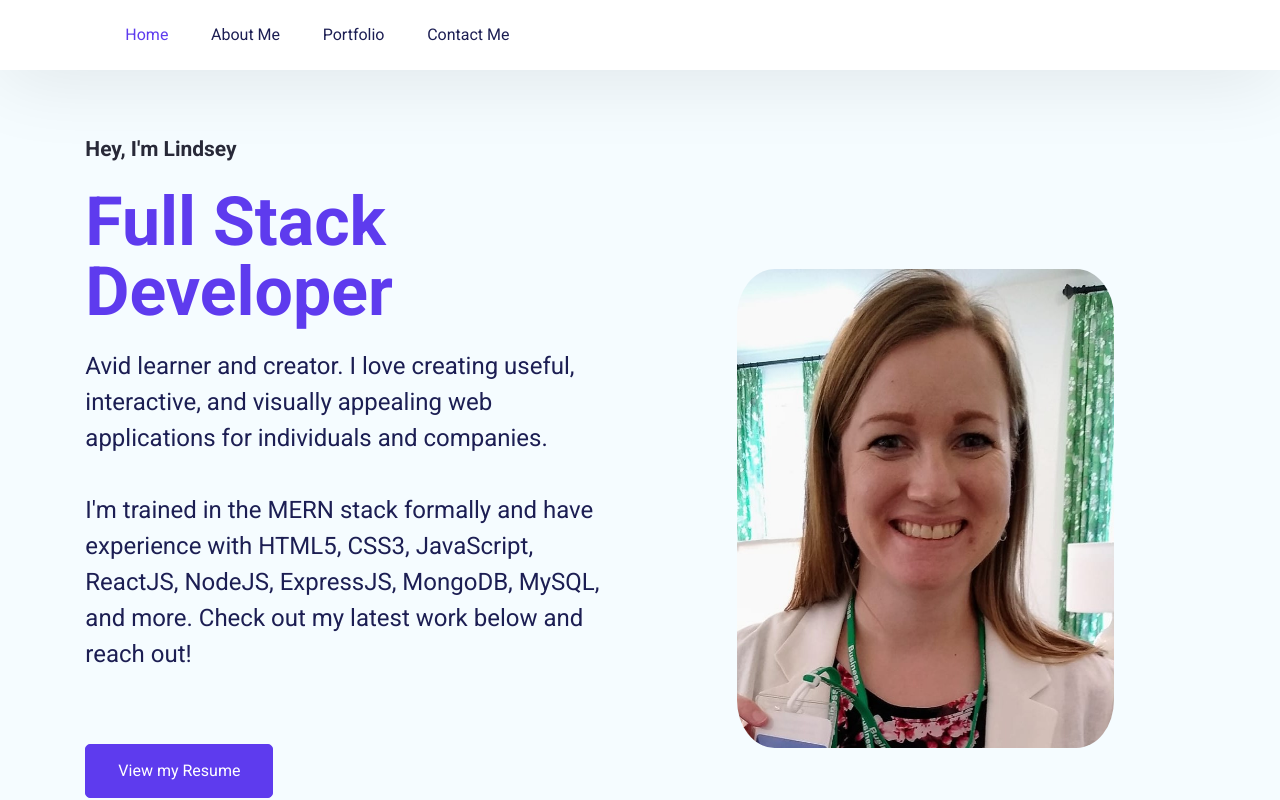
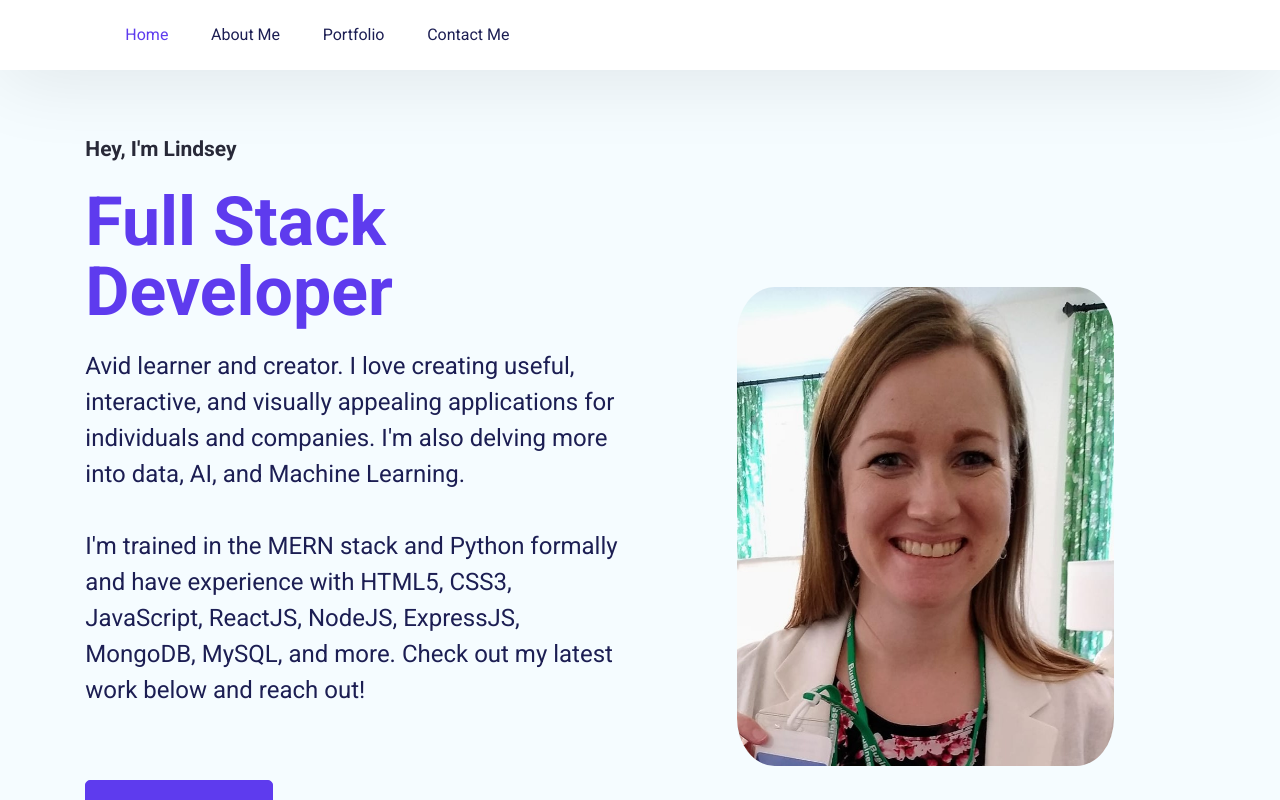
Before and after one commit to lindseycarlson23/new-react-portfolio, a React (Create React App) app: page / in a window 1280 px wide. Shown: the top 800 px of the page. Built offline with nearby package versions, Linux system fonts and the light colour scheme.

Commit message:
updated hero section description

```diff
--- a/src/Pages/Home/HeroSection.jsx
+++ b/src/Pages/Home/HeroSection.jsx
@@ -12,9 +12,9 @@ export default function HeroSection() {
           </h1>
           <p className="hero--section--description">
             Avid learner and creator. I love creating useful, interactive, and
-            visually appealing web applications for individuals and companies.
+            visually appealing applications for individuals and companies. I'm also delving more into data, AI,  and Machine Learning.
             <br />
-            <br /> I'm trained in the MERN stack formally and have experience
+            <br /> I'm trained in the MERN stack and Python formally and have experience
             with HTML5, CSS3, JavaScript, ReactJS, NodeJS, ExpressJS, MongoDB,
             MySQL, and more. Check out my latest work below and reach out!
           </p>
```
